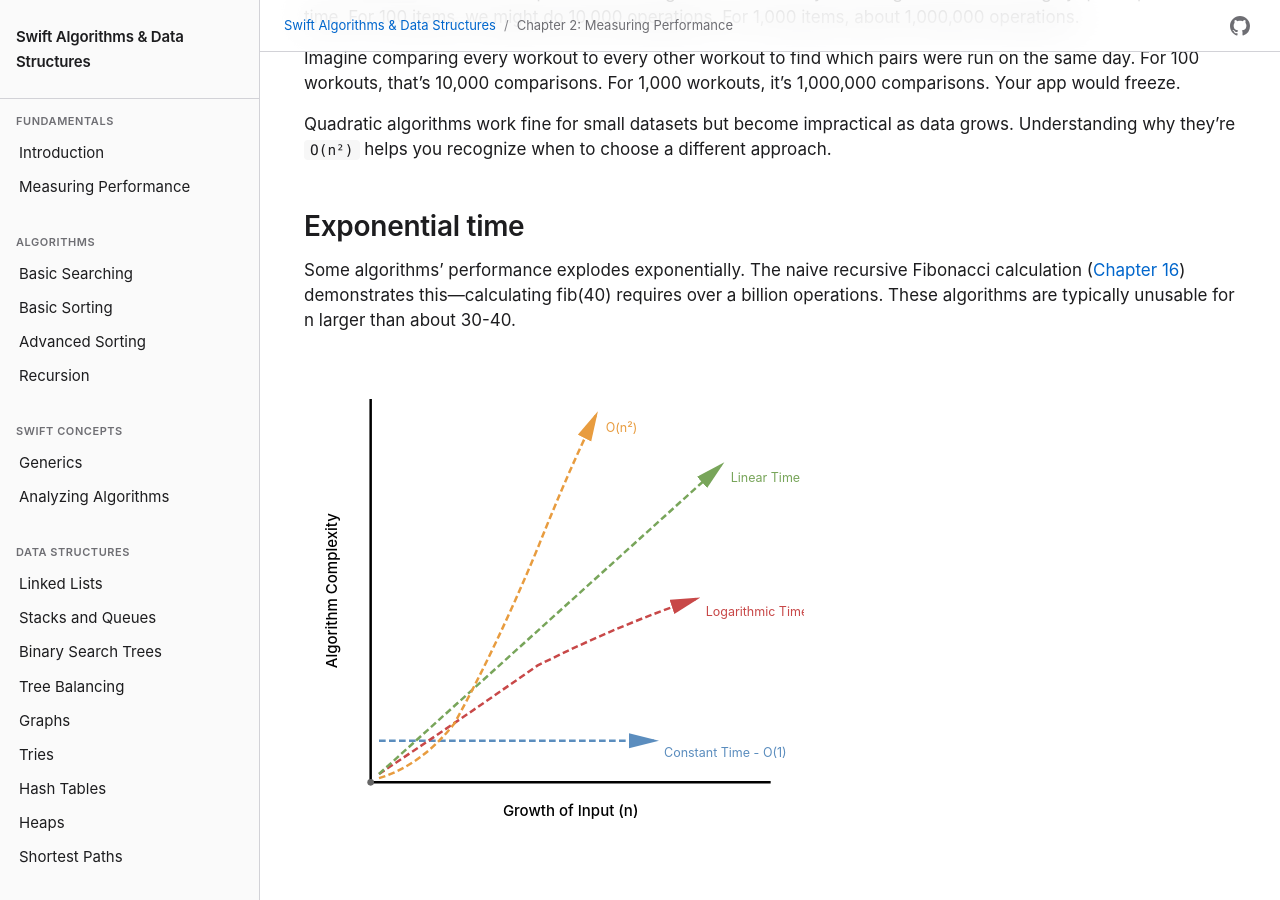
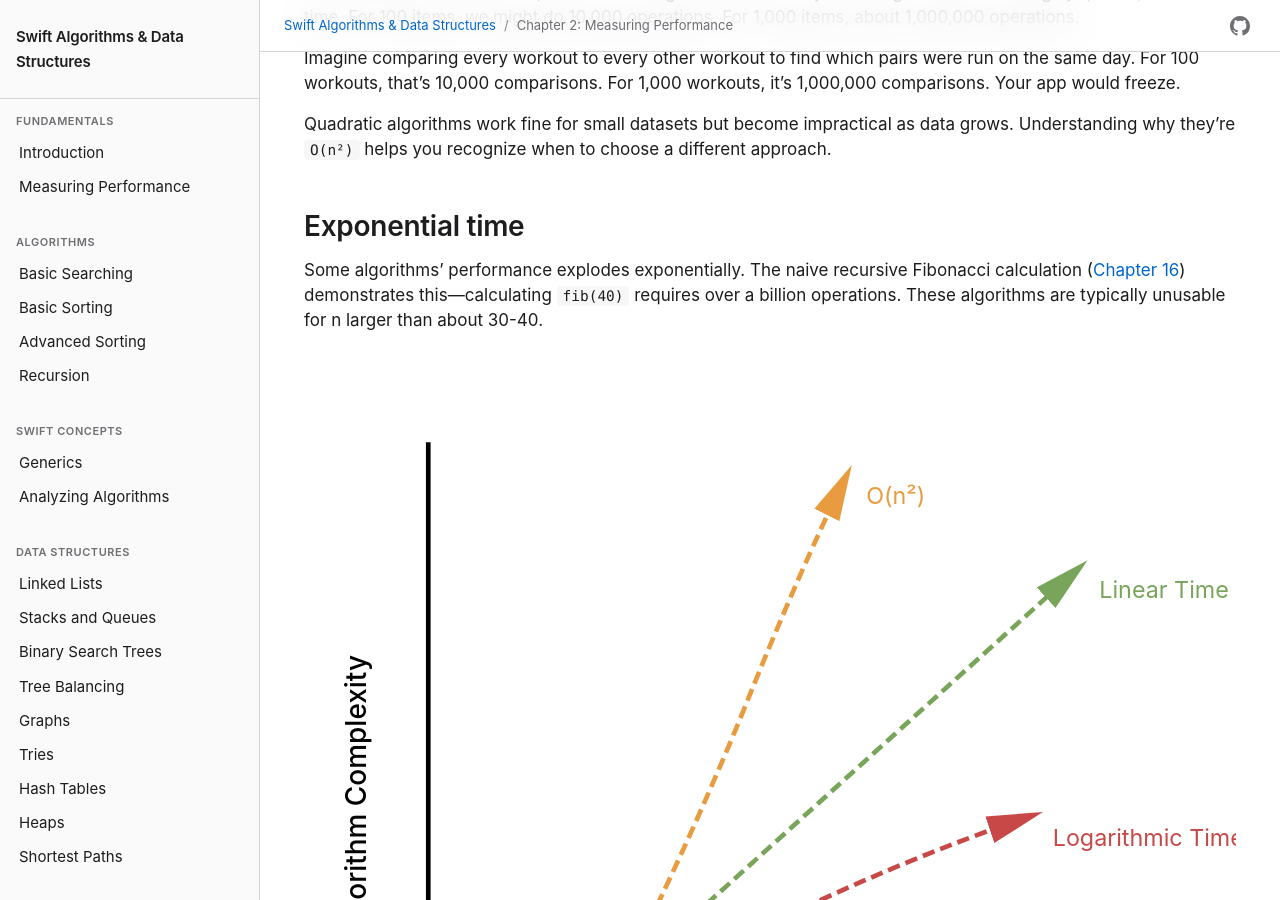
Before and after one commit to waynewbishop/swift-algorithms, a Jekyll site: the page built from 02-measuring-performance.md, in a window 1280 px wide and 900 px high, scrolled down 2454 px. Built offline with Jekyll 4.4.1, drawn with Linux system fonts in a browser that asks for light colours.

Commit message:
feat: new chapter 3 images and general revisions..

```diff
--- a/02-measuring-performance.md
+++ b/02-measuring-performance.md
@@ -59,9 +59,9 @@
 
 ## Exponential time
 
-Some algorithms' performance explodes exponentially. The naive recursive Fibonacci calculation ([Chapter 16](16-dynamic-programming.md)) demonstrates this—calculating fib(40) requires over a billion operations. These algorithms are typically unusable for n larger than about 30-40.
+Some algorithms' performance explodes exponentially. The naive recursive Fibonacci calculation ([Chapter 16](16-dynamic-programming.md)) demonstrates this—calculating `fib(40)` requires over a billion operations. These algorithms are typically unusable for n larger than about 30-40.
 
-![Algorithm complexity growth comparison](Images/svg/algorithm-complexity-graph.svg)
+![Algorithm complexity growth comparison](Images/svg/algorithm_complexity_graph.svg)
 
 ## Visualizing the difference
 
```
Also changed, not shown: 03-basic-searching.md (+4 -0 lines), 20-vectors.md (+1 -1 lines), index.md (+4 -4 lines), Images/svg/algorithm_complexity_graph.svg, Images/svg/binary_search_visualization.svg (added), Images/svg/linear_search_visualization.svg (added).
